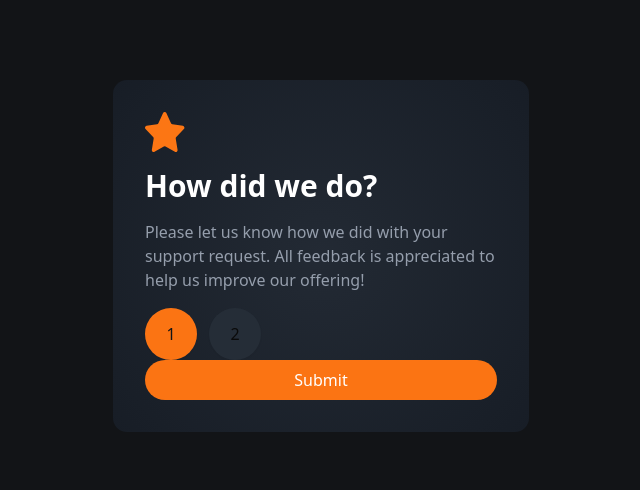
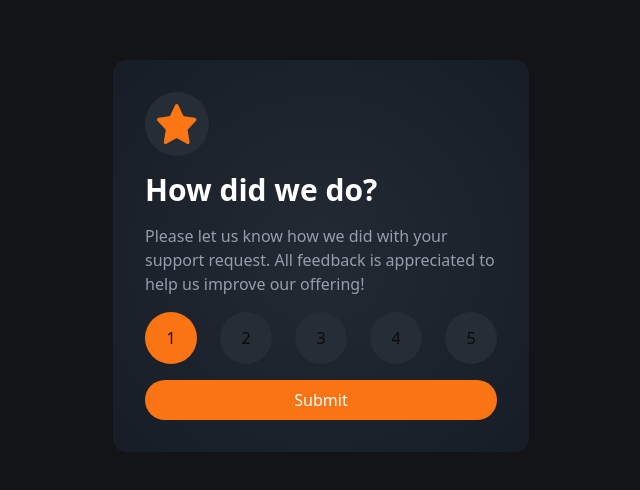
Before and after one commit to Masseh2025/interactive-rating-component, a React app: page / in a window 1280 px wide. Shown: the part 144-634 px from the top of the page, without its empty margins (319-959 px from the left). Built offline with nearby package versions, Linux system fonts and the light colour scheme; the HTML template or start-up script is replaced by a standard one.

Commit message:
added submitting function

```diff
--- a/src/App.tsx
+++ b/src/App.tsx
@@ -1,26 +1,39 @@
 import { RadioGroup, RadioGroupItem } from "@/components/ui/radio-group";
 import { Label } from "@radix-ui/react-label";
 import iconStar from "/assets/images/icon-star.svg";
-// import { useState } from "react";
+import { useState } from "react";
 
+type ActiveIndex = "one" | "two" | "three" | "four" | "five";
 function App() {
-  // const [activeIndex, setActiveIndex] = useState(0);
+  const [activeIndex, setActiveIndex] = useState<ActiveIndex>("one");
+  const [isSubmitted, setIsSubmitted] = useState(false);
   return (
     <main className="flex justify-center items-center h-screen bg-neutral-grey-950">
-      <div className="bg-white p-8 max-w-104 w-full flex flex-col mx-4 bg-(image:--gradient-grey-gradient) rounded-xl">
-        <img src={iconStar} alt="icon-star" className="w-10 h-10 mb-4" />
+      <div className="bg-white p-6 md:p-8 max-w-104 w-full flex flex-col mx-4 bg-(image:--gradient-grey-gradient) rounded-xl">
+        {!isSubmitted ? (
+          <>
+            <div className="p-3 rounded-full bg-neutral-grey-900 w-fit h-fit mb-4">
+              <img src={iconStar} alt="" className="w-10 h-10" />
+            </div>
             <h1 className="text-3xl font-bold mb-4 text-neutral-white">
               How did we do?
             </h1>
             <p className="text-neutral-grey-500 mb-4">
-          Please let us know how we did with your support request. All feedback
-          is appreciated to help us improve our offering!
+              Please let us know how we did with your support request. All
+              feedback is appreciated to help us improve our offering!
             </p>
-        <form>
-          <RadioGroup defaultValue="one" className="flex">
+            <form onSubmit={() => setIsSubmitted(true)}>
+              <RadioGroup
+                value={activeIndex}
+                className="flex mb-4 w-full justify-between"
+                onValueChange={(e) => setActiveIndex(e as ActiveIndex)}
+              >
                 <div className="flex items-center justify-center fit-content">
                   <RadioGroupItem value="one" id="one" />
-              <Label htmlFor="one" className="absolute text-neutral-grey-950">
+                  <Label
+                    htmlFor="one"
+                    className="absolute text-neutral-grey-950"
+                  >
                     1
                   </Label>
                 </div>
@@ -28,6 +41,24 @@ function App() {
                   <RadioGroupItem value="two" id="two" />
                   <Label htmlFor="two" className="absolute text-extra-bold">
                     2
+                  </Label>
+                </div>
+                <div className="flex items-center justify-center fit-content">
+                  <RadioGroupItem value="three" id="three" />
+                  <Label htmlFor="three" className="absolute text-extra-bold">
+                    3
+                  </Label>
+                </div>
+                <div className="flex items-center justify-center fit-content">
+                  <RadioGroupItem value="four" id="four" />
+                  <Label htmlFor="four" className="absolute text-extra-bold">
+                    4
+                  </Label>
+                </div>
+                <div className="flex items-center justify-center fit-content">
+                  <RadioGroupItem value="five" id="five" />
+                  <Label htmlFor="five" className="absolute text-extra-bold">
+                    5
                   </Label>
                 </div>
               </RadioGroup>
@@ -38,6 +69,8 @@ function App() {
                 Submit
               </button>
             </form>
+          </>
+        ) : null}
       </div>
     </main>
   );
```
Lines whose indentation alone changed are shown as unchanged.
